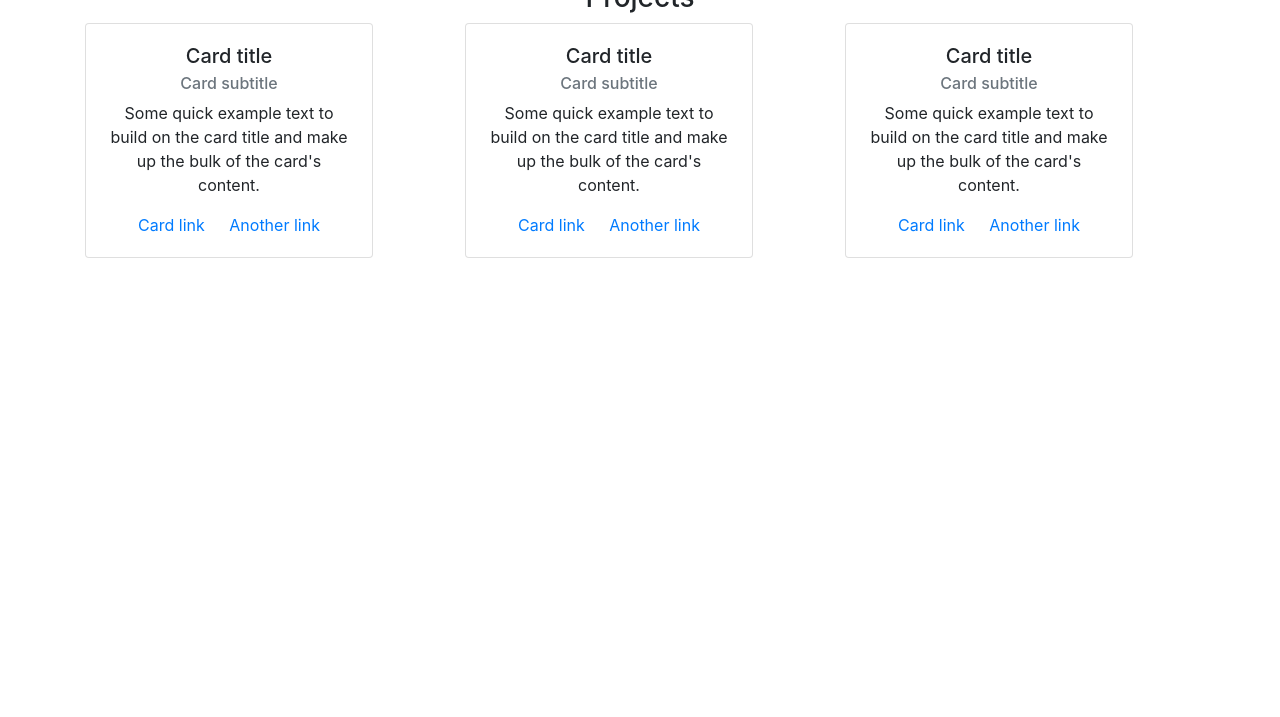
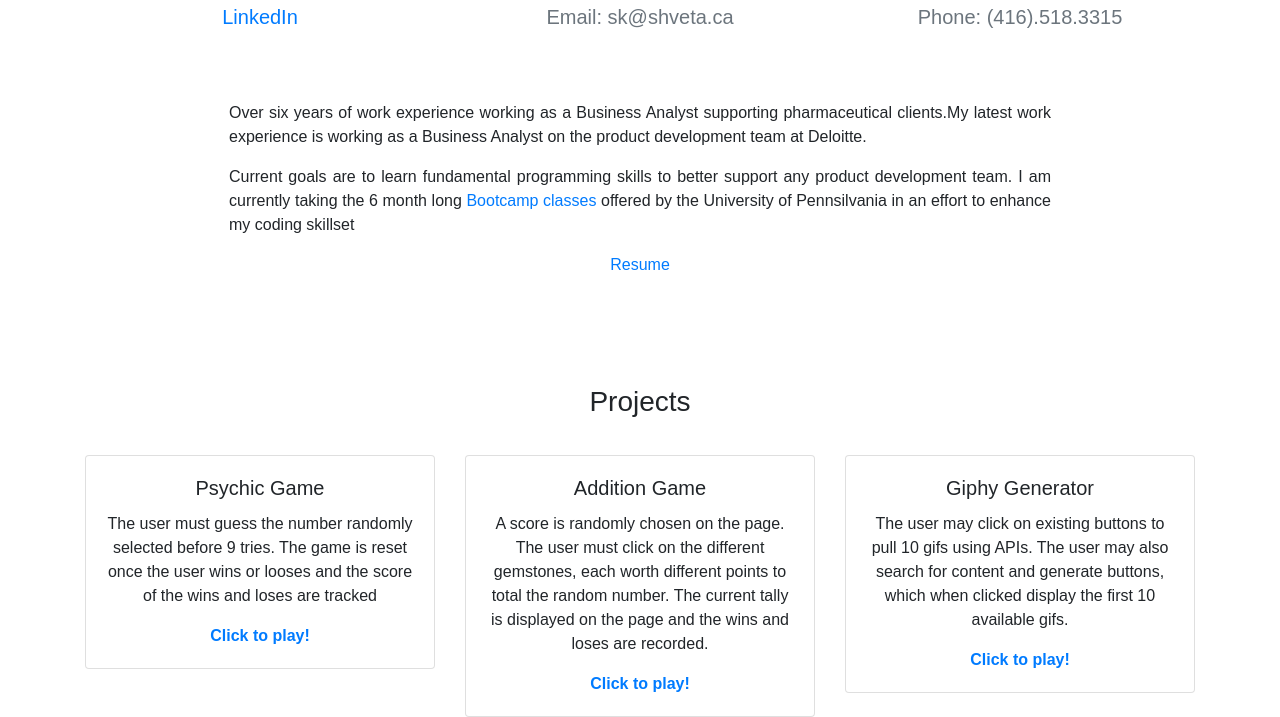
Before and after one commit to shveta18/shveta, a plain HTML site: page index.html in a window 1280 px wide. Shown: the part 131-848 px from the top of the page. Before the commit the page ends 800 px from the top, so only its background shows below. Drawn offline with nearby package versions, Linux system fonts and the light colour scheme.

Commit message:
added styling to new portfolio page

```diff
--- a/assets/style.css
+++ b/assets/style.css
@@ -0,0 +1,28 @@
+body {
+    font-family: 'Raleway', sans-serif;
+    font-weight: 600;
+}
+
+h1 {
+    font-family: 'Cinzel', serif;
+    padding: 1em;
+}
+
+#about-me {
+    font-family: 'Raleway', sans-serif;
+    font-weight: 300;
+    padding: 4em;
+}
+
+.projects {
+    font-family: 'Raleway', sans-serif;
+    font-weight: 400;
+    padding: 1em;
+}
+
+.card-text {
+    font-family: 'Raleway', sans-serif;
+    font-weight: 100;
+
+
+}
--- a/index.html
+++ b/index.html
@@ -6,6 +6,7 @@
     <meta name="viewport" content="width=device-width, initial-scale=1.0">
     <link rel="stylesheet" href="https://stackpath.bootstrapcdn.com/bootstrap/4.4.1/css/bootstrap.min.css"
         integrity="sha384-Vkoo8x4CGsO3+Hhxv8T/Q5PaXtkKtu6ug5TOeNV6gBiFeWPGFN9MuhOf23Q9Ifjh" crossorigin="anonymous">
+    <link rel="stylesheet" href="assets/style.css">
     <title>Shveta Kumar</title>
 </head>
 
@@ -20,68 +21,86 @@
 
         <div class="row text-center">
             <div class="col-lg-4">
-                <h5 class="contact"> <a href="https://www.linkedin.com/in/shvetakumar/">LinkedIn</a></h5>
+                <h5 class="contact text-muted"> <a href="https://www.linkedin.com/in/shvetakumar/" target="_blank">LinkedIn</a></h5>
             </div>
             <div class="col-lg-4">
-                <h5 class="contact">Email: sk@shveta.ca</h5>
+                <h5 class="contact text-muted">Email: sk@shveta.ca</h5>
             </div>
             <div class="col-lg-4">
-                <h5 class="contact">Phone: (416).518.3315</h5>
+                <h5 class="contact text-muted">Phone: (416).518.3315</h5>
             </div>
         </div>
     </div>
 
     <div class="container">
         <div class="row text-center">
-            <div class="col-lg-12">I have 10 years of experience working in the pharmaceutical industy.</div>
+            <div class="col-lg-1"></div>
+            <div class="col-lg-10 text-justify" id="about-me">
+                <p>Over six years of work experience working as a Business Analyst supporting pharmaceutical clients.My
+                    latest work experience is working as a Business Analyst on the product development team at Deloitte.
+                </p>
+                <p>Current goals are to learn fundamental programming skills to better support any product development
+                    team.
+                    I am currently taking the 6 month long <a href="https://bootcamp.sas.upenn.edu/">Bootcamp classes
+                    </a>offered by the University of Pennsilvania in an effort
+                    to enhance my coding skillset</p>
+                </p>
+                <p class="text-center"><a href="assets/resume_shveta_kumar.pdf" target="_blank">Resume</a></p>
+            </div>
+            <div class="col-lg-1"></div>
         </div>
 
         <div class="row text-center">
             <div class="col-lg-12">
                 <h3 class="projects">Projects</h3>
+            </div>
+
+        </div>
+
         <div class="row text-center">
             <div class="col-lg-4">
-                        <div class="card" style="width: 18rem;">
+                <div class="card" style="width: 100%;">
                     <div class="card-body">
-                              <h5 class="card-title">Card title</h5>
-                              <h6 class="card-subtitle mb-2 text-muted">Card subtitle</h6>
-                              <p class="card-text">Some quick example text to build on the card title and make up the bulk of the card's content.</p>
-                              <a href="#" class="card-link">Card link</a>
-                              <a href="#" class="card-link">Another link</a>
+                        <h5 class="card-title">Psychic Game</h5>
+                        <p class="card-text">The user must guess the number randomly selected
+                            before 9 tries. The game is reset once the user wins or looses and the
+                            score of the wins and loses are tracked
+                        </p>
+                        <a href="https://shveta18.github.io/Psychic-Game/" target="_blank" class="card-link">Click to play!</a>
+
                     </div>
                 </div>
             </div>
             <div class="col-lg-4">
-                        <div class="card" style="width: 18rem;">
+                <div class="card" style="width: 100%;">
                     <div class="card-body">
-                              <h5 class="card-title">Card title</h5>
-                              <h6 class="card-subtitle mb-2 text-muted">Card subtitle</h6>
-                              <p class="card-text">Some quick example text to build on the card title and make up the bulk of the card's content.</p>
-                              <a href="#" class="card-link">Card link</a>
-                              <a href="#" class="card-link">Another link</a>
+                        <h5 class="card-title">Addition Game</h5>
+                        <p class="card-text">A score is randomly chosen on the page. The user must click on the
+                            different gemstones, each
+                            worth different points to total the random number. The current tally is displayed on the
+                            page and the wins and
+                            loses are recorded.
+                        </p>
+                        <a href="https://shveta18.github.io/unit-4-game/" target="_blank" class="card-link">Click to play!</a>
                     </div>
                 </div>
             </div>
             <div class="col-lg-4">
-                        <div class="card" style="width: 18rem;">
+                <div class="card" style="width: 100%;">
                     <div class="card-body">
-                              <h5 class="card-title">Card title</h5>
-                              <h6 class="card-subtitle mb-2 text-muted">Card subtitle</h6>
-                              <p class="card-text">Some quick example text to build on the card title and make up the bulk of the card's content.</p>
-                              <a href="#" class="card-link">Card link</a>
-                              <a href="#" class="card-link">Another link</a>
+                        <h5 class="card-title">Giphy Generator</h5>
+
+                        <p class="card-text">The user may click on existing buttons to pull 10 gifs
+                            using APIs. The user may also search for content and generate buttons, which
+                            when clicked display the first 10 available gifs. </p>
+                        <a href="https://shveta18.github.io/giphy/giphy.html" target="_blank" class="card-link">Click to play!</a>
+
                     </div>
                 </div>
             </div>
         </div>
     </div>
 
-        </div>
-    </div>
-
-
-
-
 </body>
 
 </html>
```
Also changed, not shown: 2 other files. Lines whose indentation alone changed are shown as unchanged.
